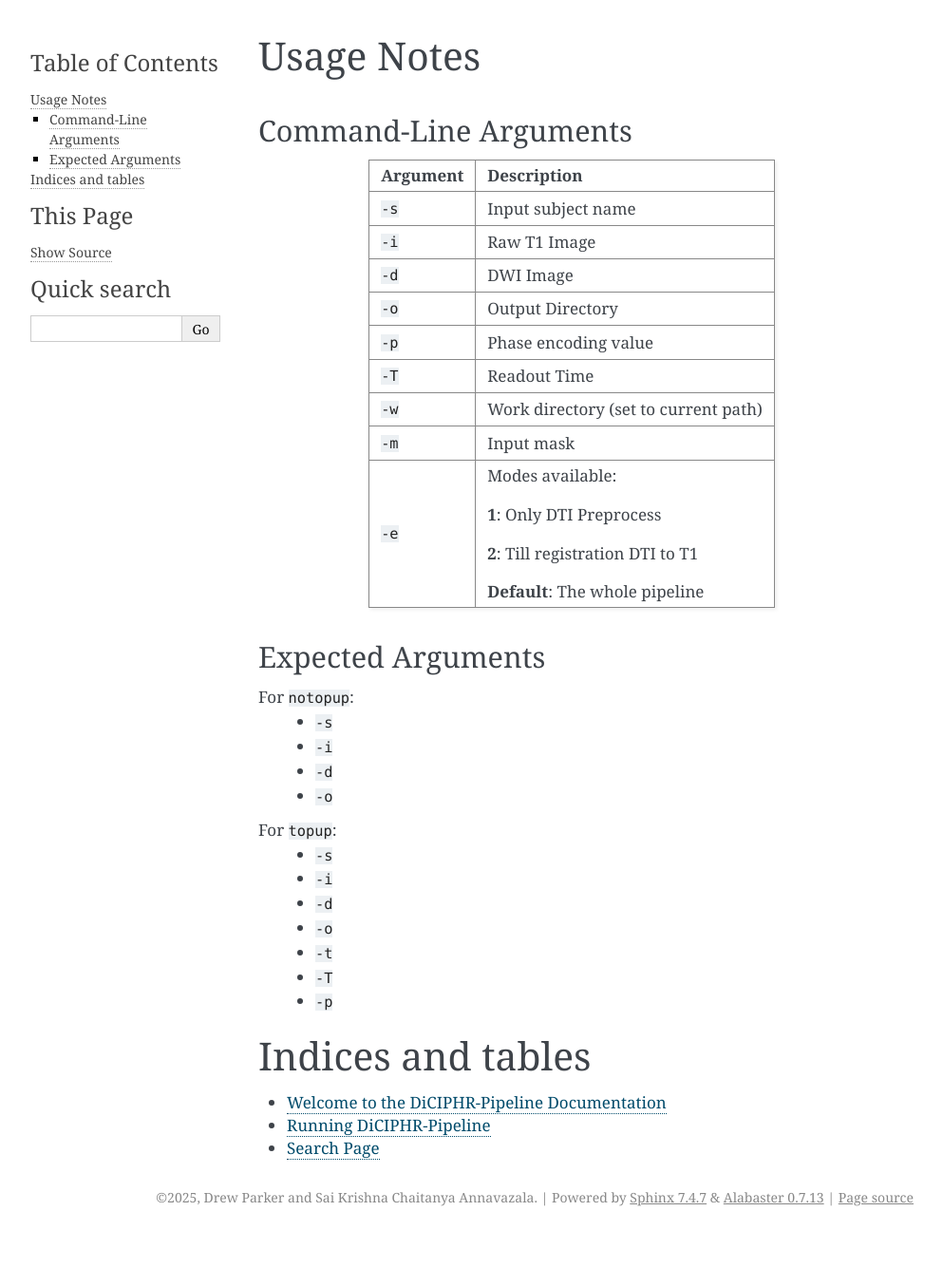
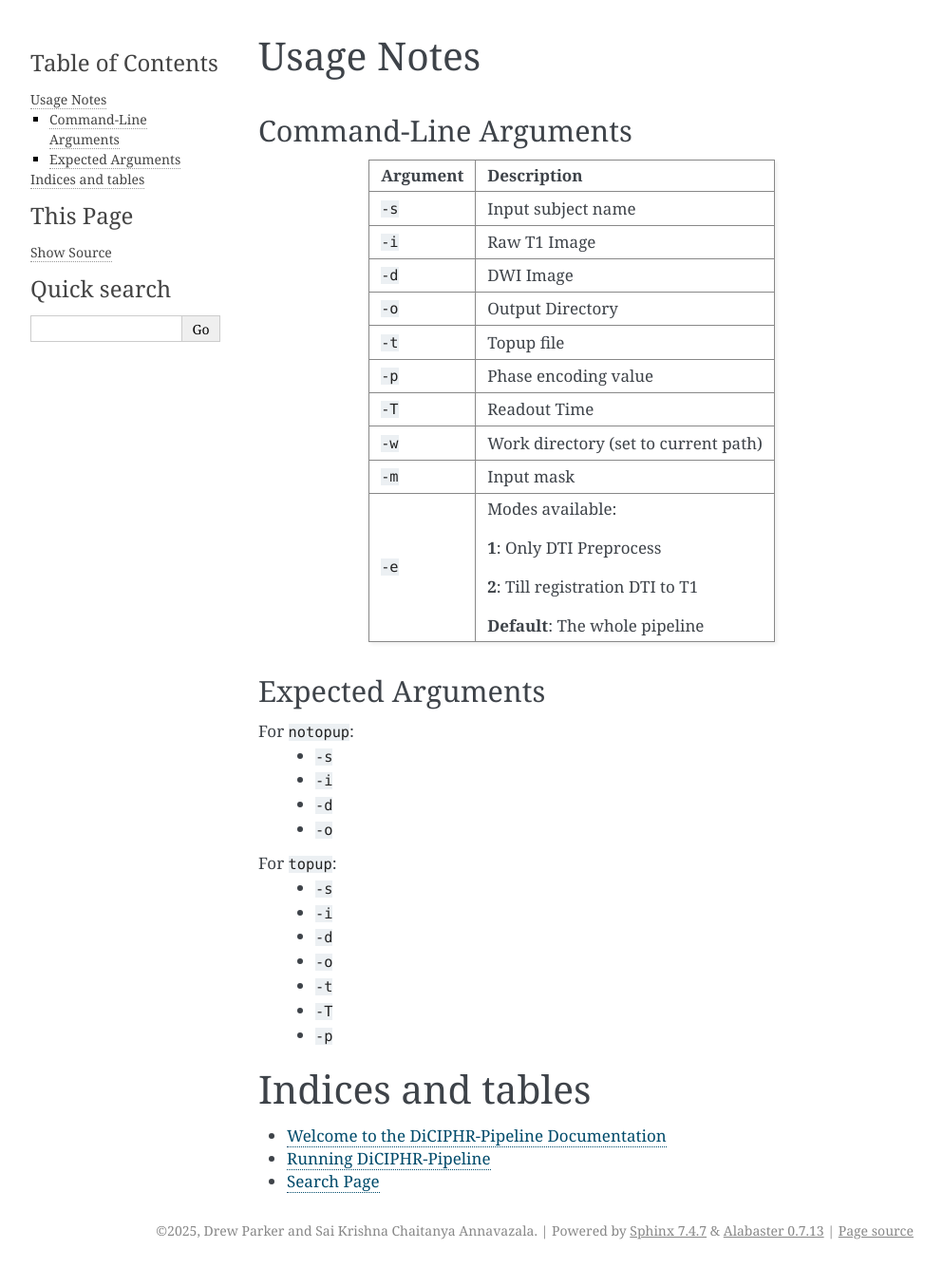
Before and after one commit to SaiKrishnaChaitanya24/DiCIPHR-Pipeline-Documentation, a Sphinx documentation site: the page built from source/UsageNotes.rst, in a window 1280 px wide. Shown: the whole page at 95% size, without its empty margins (148-1141 px from the left). Built offline with Sphinx 7.4.7, drawn with Linux system fonts in a browser that asks for light colours; before the commit the page ends 1300 px from its top, so only the background shows below that.

Commit message:
Update UsageNotes.rst

```diff
--- a/source/UsageNotes.rst
+++ b/source/UsageNotes.rst
@@ -17,6 +17,8 @@ Command-Line Arguments
      - DWI Image
    * - ``-o``
      - Output Directory
+   * - ``-t``
+     - Topup file
    * - ``-p``
      - Phase encoding value
    * - ``-T``
```
